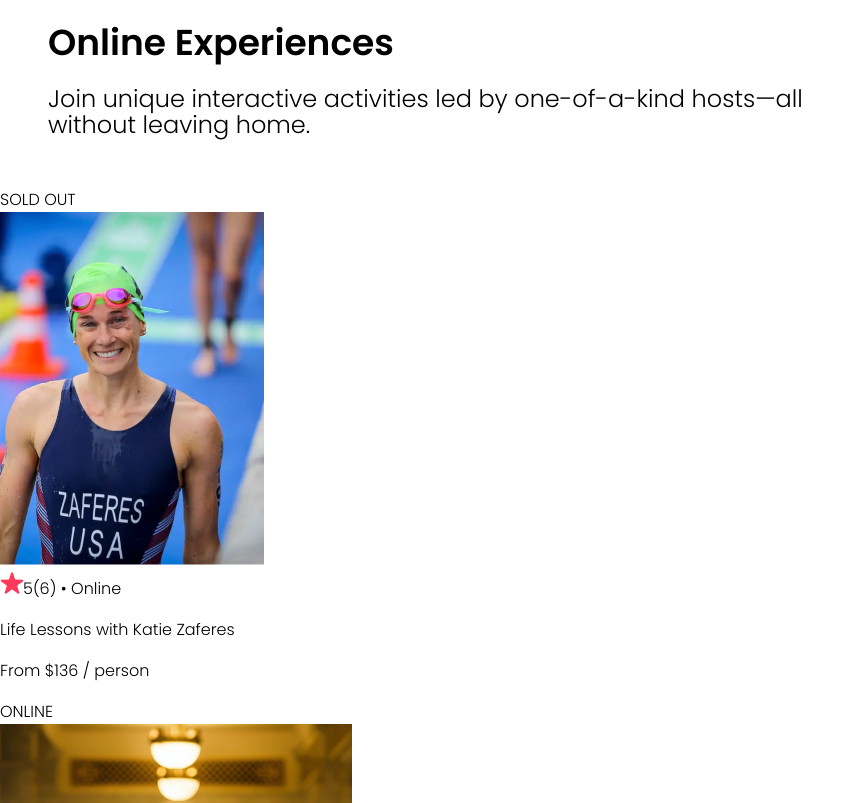
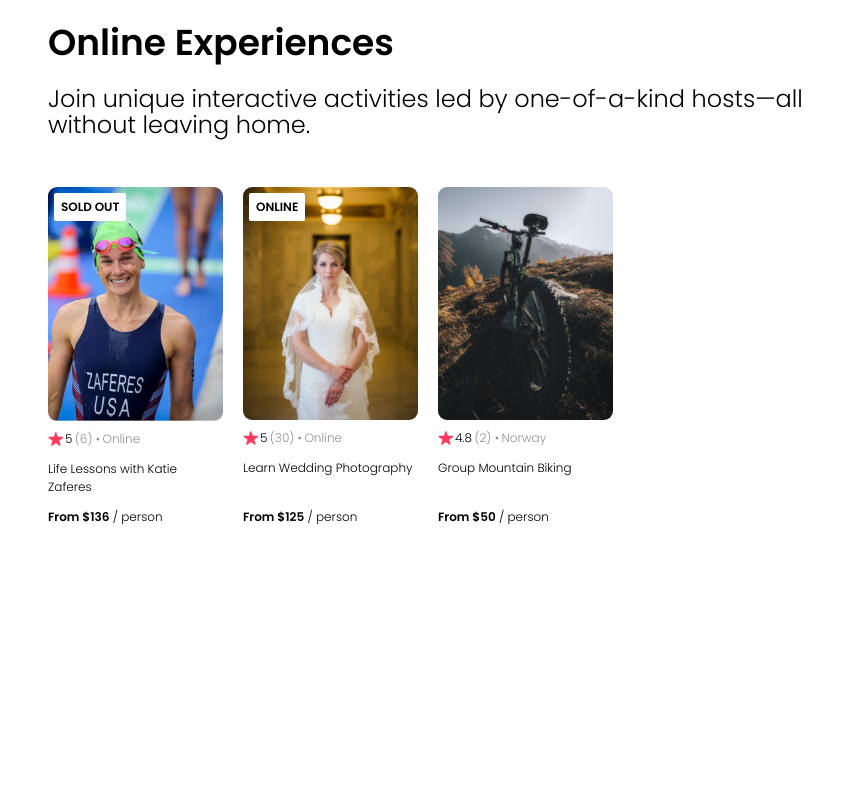
Before and after one commit to dashaunn/AirbnbClone, a React (Vite) app: page / in a window 1280 px wide. Shown: the part 660-1463 px from the top of the page, without its empty margins (0-864 px from the left). After the commit the page ends 1246 px from the top, so only its background shows below. Built offline with nearby package versions, Linux system fonts and the light colour scheme.

Commit message:
update css - add card styles - minor tweaks to text elements

```diff
--- a/src/App.css
+++ b/src/App.css
@@ -9,6 +9,15 @@ body {
 
 h1 {
   margin: 0;
+}
+
+h2 {
+  font-size: .75rem;
+  font-weight: normal;
+}
+
+section {
+  padding: 20px;
 }
 /* Navbar component */
 
@@ -23,12 +32,21 @@ nav {
   max-width: 100px;
 }
 
+.gray {
+  color: hsla(254, 6%, 58%, 1);
+}
+
+.bold {
+  font-weight: bold;
+}
+
 /* Hero component */
 
 .hero--container {
+  margin-top: 3rem;
   display: flex;
   flex-direction: column;
-  padding: 3rem;
+  padding: 0 3rem;
 }
 
 .hero--photo {
@@ -49,3 +67,73 @@ nav {
   line-height: 110%;
   max-width: 65vw;
 }
+
+/* Card component */
+
+.cards-list {
+  padding: 3rem;
+  display: flex;
+  align-content: center;
+  flex-wrap: nowrap;
+  gap: 20px;
+  overflow-x: auto;
+}
+
+.card {
+  width: 175px;
+  font-size: 12px;
+  flex: 0 0 auto;
+  display: flex;
+  flex-direction: column;
+  position: relative;
+}
+
+.card--image {
+  width: 100%;
+  border-radius: 9px;
+  margin-bottom: 9px;
+}
+
+.rating {
+  padding-left: .15rem;
+}
+
+.review-count {
+  padding-left: .15rem;
+}
+
+.location {
+  padding-left: .15rem;
+}
+
+/* ADD */
+.card--title {
+  overflow: hidden;
+  text-overflow: ellipsis;
+}
+
+.card--stats {
+  display: flex;
+  align-items: center;
+}
+
+.card--star {
+  height: 14px;
+  align-items: center;
+}
+
+/* ADD */
+.card--price {
+  margin-top: auto;
+}
+
+.card--badge {
+  position: absolute;
+  text-transform: capitalize;
+  top: 6px;
+  left: 6px;
+  background-color: white;
+  padding: 5px 7px;
+  border-radius: 2px;
+  font-weight: bold;
+}
```
